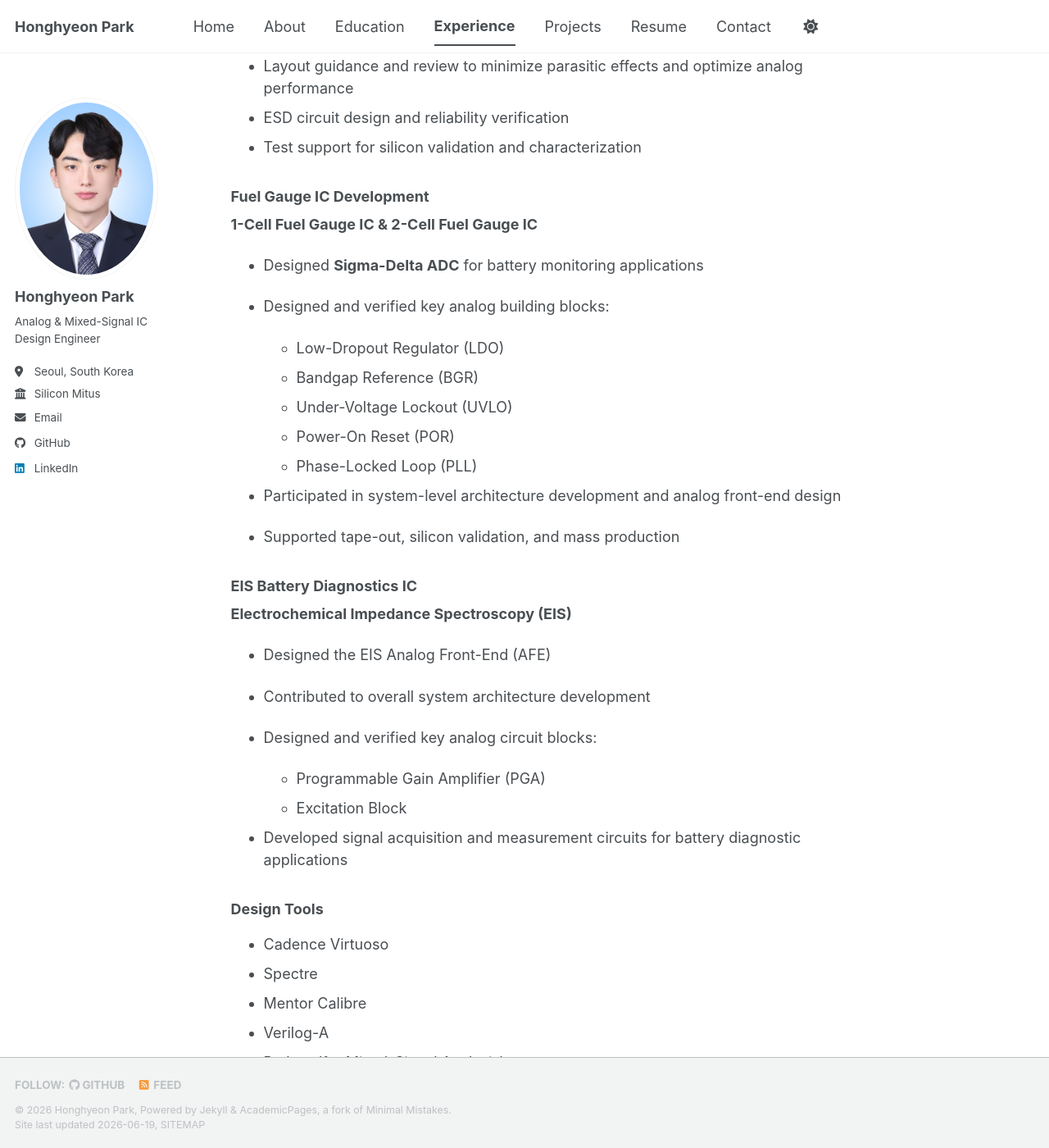
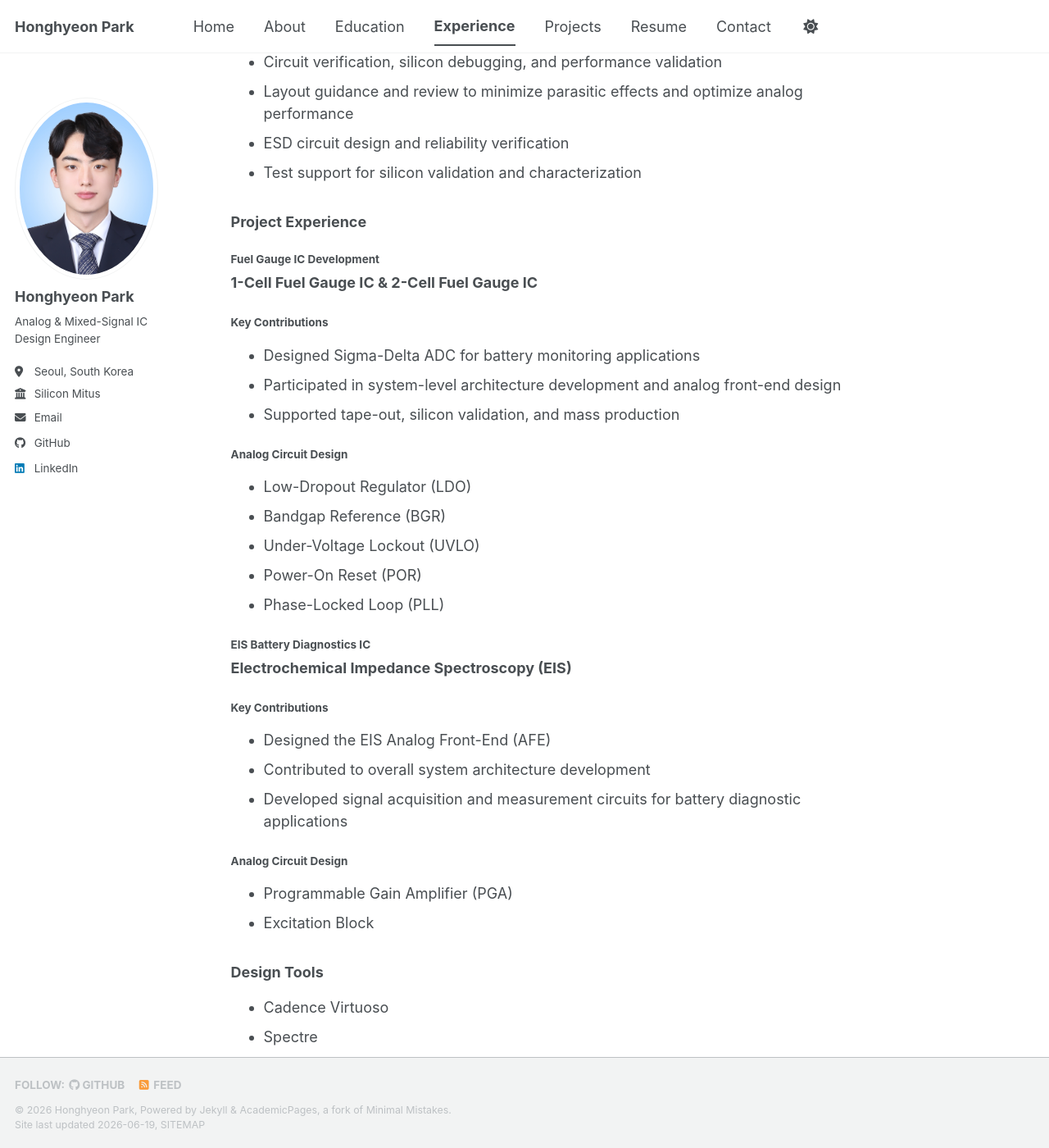
Before and after one commit to PARKHONGHYEON/PARHONGHYEON.github.io, a Jekyll site: the page built from _pages/experience.md, in a window 1280 px wide and 1400 px high, scrolled down 416 px. Shown: the whole window at 82% size. Built offline with Jekyll 4.4.1, drawn with Linux system fonts in a browser that asks for light colours; a script bundle is joined from its source files by our own code; library files that are not in the unit come from our copies; some of the changed text lies outside the part shown.

Commit message:
Update experience.md

```diff
--- a/_pages/experience.md
+++ b/_pages/experience.md
@@ -21,38 +19,40 @@ Dec. 2021 – Present
 * ESD circuit design and reliability verification
 * Test support for silicon validation and characterization
 
-### Fuel Gauge IC Development
+### Project Experience
+
+#### Fuel Gauge IC Development
 
 **1-Cell Fuel Gauge IC & 2-Cell Fuel Gauge IC**
 
-* Designed **Sigma-Delta ADC** for battery monitoring applications
+##### Key Contributions
 
-* Designed and verified key analog building blocks:
-
-  * Low-Dropout Regulator (LDO)
-  * Bandgap Reference (BGR)
-  * Under-Voltage Lockout (UVLO)
-  * Power-On Reset (POR)
-  * Phase-Locked Loop (PLL)
-
+* Designed Sigma-Delta ADC for battery monitoring applications
 * Participated in system-level architecture development and analog front-end design
-
 * Supported tape-out, silicon validation, and mass production
 
-### EIS Battery Diagnostics IC
+##### Analog Circuit Design
+
+* Low-Dropout Regulator (LDO)
+* Bandgap Reference (BGR)
+* Under-Voltage Lockout (UVLO)
+* Power-On Reset (POR)
+* Phase-Locked Loop (PLL)
+
+#### EIS Battery Diagnostics IC
 
 **Electrochemical Impedance Spectroscopy (EIS)**
 
+##### Key Contributions
+
 * Designed the EIS Analog Front-End (AFE)
+* Contributed to overall system architecture development
+* Developed signal acquisition and measurement circuits for battery diagnostic applications
 
-* Contributed to overall system architecture development
+##### Analog Circuit Design
 
-* Designed and verified key analog circuit blocks:
-
-  * Programmable Gain Amplifier (PGA)
-  * Excitation Block
-
-* Developed signal acquisition and measurement circuits for battery diagnostic applications
+* Programmable Gain Amplifier (PGA)
+* Excitation Block
 
 ### Design Tools
 
```
Also changed, not shown: other parts of _pages/experience.md (+3 -5 lines).
